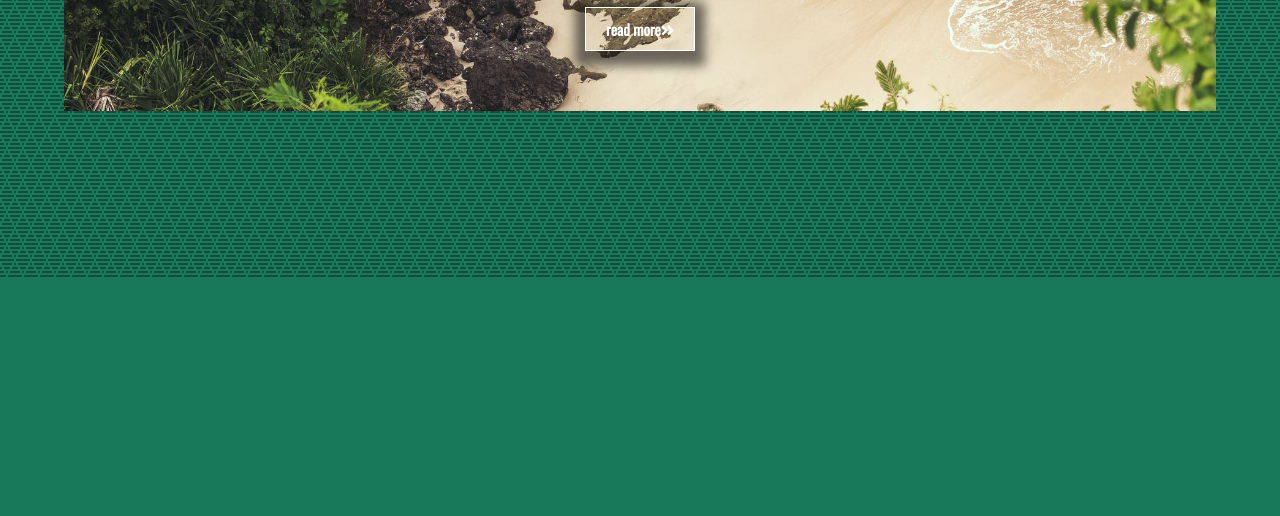
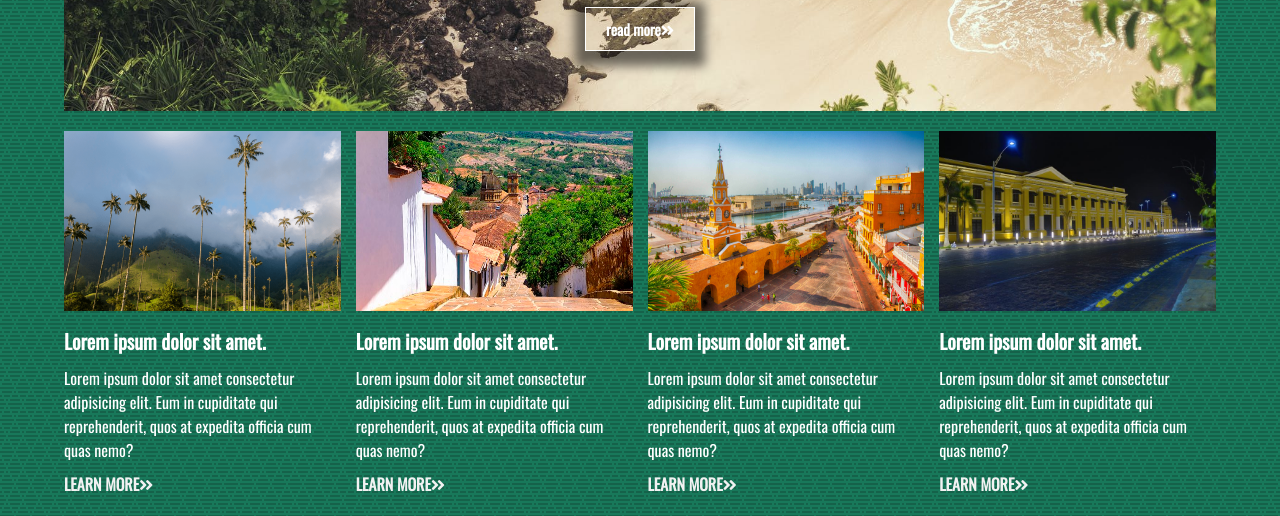
Before and after one commit to lauvaness/pagina-web, a plain HTML site: page index.html in a window 1280 px wide. Shown: the part 521-1037 px from the top of the page. Before the commit the page ends 800 px from the top, so only its background shows below. Drawn offline with nearby package versions, Linux system fonts and the light colour scheme.

Commit message:
añadi contenedores de imagenes, y configure la opacidad de fondo

```diff
--- a/Styles.css
+++ b/Styles.css
@@ -68,6 +68,7 @@ hr{
     background: url('/img/travel2.jpeg') no-repeat center center/cover;
     padding-bottom: 50px;
     display: flex;
+    margin-bottom: 20px;
     flex-direction: column;
     align-items: center;
     justify-content: flex-end;
@@ -88,3 +89,41 @@ box-shadow: 0px 5px 10px 10px rgba(0,0,0,0.54);
 .btn:hover{
     opacity:.7;
 }
+
+.showcase h2,
+.showcase p {
+    margin-bottom: 10px;
+}
+
+
+/* CONTENEDORES DE IMAGENES */
+
+.new-places{
+    display: grid;
+    grid-template-columns: 1fr 1fr 1fr 1fr;
+    gap: 15px;
+    margin: 10px 0;
+}
+
+.new-places img{
+    width: 100%;
+    height: 180px;
+}
+
+.new-places h3{
+    font-size: 20px;
+    margin: 10px 0;
+}
+
+.new-places a{
+    padding: 10px 0;
+    color: #f2f2f2;
+    text-transform: uppercase;
+    display: inline-block;
+    font-weight: bold;
+}
+
+.new-places a:hover{
+text-decoration: underline;
+opacity: .7;
+}
--- a/index.html
+++ b/index.html
@@ -52,14 +52,42 @@
             </ul>
         </nav>
     <hr>
-    <!-- SHOWCASE -->
+    <!-- TEXTO DE IMAGEN PRINCIPAL -->
     <header class="showcase">
         <h2>big news today</h2>
         <p>Lorem ipsum dolor sit amet consectetur adipisicing elit. Eos itaque ab dolorum quos inventore praesentium. Commodi modi ut obcaecati. Consequatur vero ipsam placeat repudiandae fuga sit! Voluptates quae deleniti assumenda.</p>
         <a href="#" class="btn">read more<i class="fas fa-angle-double-right"> </i>  </a>
     </header>
-    <!--NEW CARDS-->
+    <!--CONTENEDORES DE IMAGENES-->
+     <div class= "new-places">
 
+         <div>
+            <img src="img/imagen1.png" alt="news1">
+            <h3>Lorem ipsum dolor sit amet.</h3>
+            <p>Lorem ipsum dolor sit amet consectetur adipisicing elit. Eum in cupiditate qui reprehenderit, quos at expedita officia cum quas nemo?</p>
+            <a href="#">learn more<i class="fas fa-angle-double-right"></i></a>
+         </div>
+
+         <div>
+            <img src="img/imagen2.jpg" alt="news2">
+            <h3>Lorem ipsum dolor sit amet.</h3>
+            <p>Lorem ipsum dolor sit amet consectetur adipisicing elit. Eum in cupiditate qui reprehenderit, quos at expedita officia cum quas nemo?</p>
+            <a href="#">learn more<i class="fas fa-angle-double-right"></i></a>
+         </div>
+         <div>
+            <img src="img/imagen3.jpg" alt="news3">
+            <h3>Lorem ipsum dolor sit amet.</h3>
+            <p>Lorem ipsum dolor sit amet consectetur adipisicing elit. Eum in cupiditate qui reprehenderit, quos at expedita officia cum quas nemo?</p>
+            <a href="#">learn more<i class="fas fa-angle-double-right"></i></a>
+         </div>
+
+         <div>
+            <img src="img/imagen4.jpg" alt="news1">
+            <h3>Lorem ipsum dolor sit amet.</h3>
+            <p>Lorem ipsum dolor sit amet consectetur adipisicing elit. Eum in cupiditate qui reprehenderit, quos at expedita officia cum quas nemo?</p>
+            <a href="#">learn more<i class="fas fa-angle-double-right"></i></a>
+         </div>
+     </div>
 
     </div>
 
```
Also changed, not shown: img/imagen1.png (added), img/imagen2.jpg (added), img/imagen3.jpg (added), img/imagen4.jpg (added).
